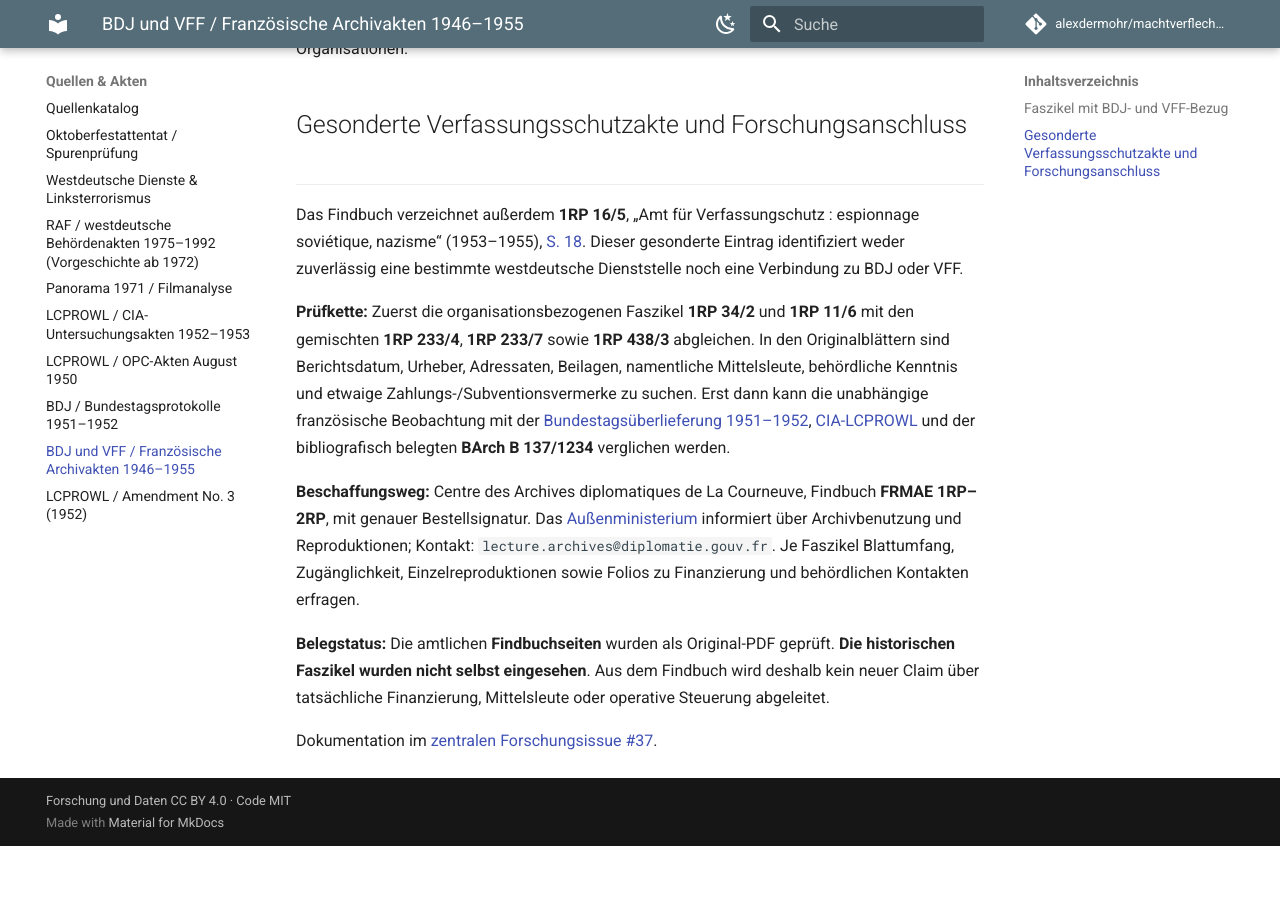
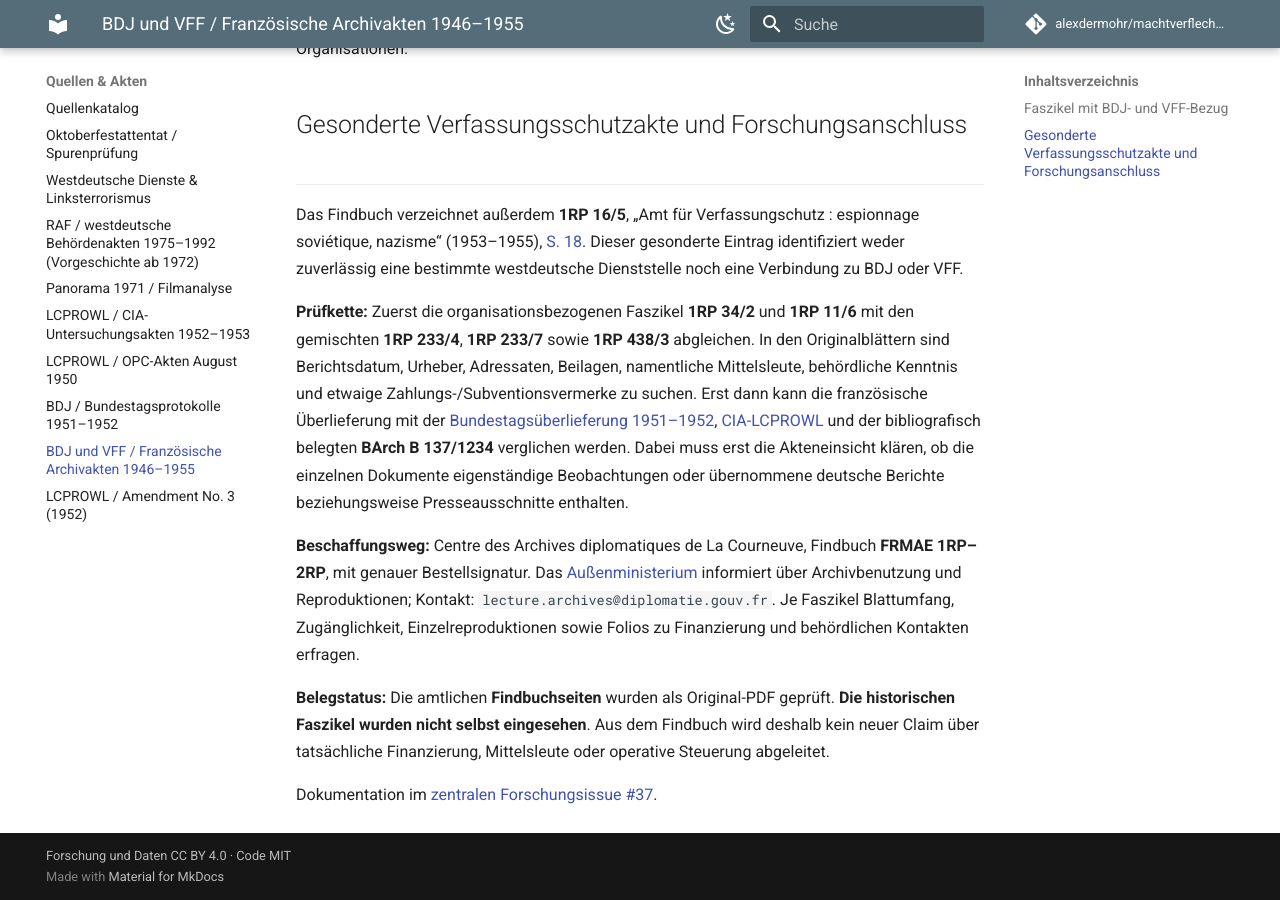
Before and after one commit to alexdermohr/machtverflechtungen, an MkDocs documentation site: the page built from docs/quellen/bdj-vff-franzoesische-archive-1946-1955.md, in a window 1280 px wide and 900 px high, scrolled down 1243 px. Built offline with MkDocs 1.6.1 and Material for MkDocs 9.7.7, drawn with Linux system fonts in a browser that asks for light colours; comment, search, counter and statistics services are not loaded; before the commit the page ends 2089 px from its top, so only the background shows below that.

Commit message:
fix: französische Aktenüberlieferung nicht als unabhängig voraussetzen

```diff
--- a/docs/quellen/bdj-vff-franzoesische-archive-1946-1955.md
+++ b/docs/quellen/bdj-vff-franzoesische-archive-1946-1955.md
@@ -22,7 +22,7 @@ Die Laufzeiten beziehen sich jeweils auf die **gesamte Akteneinheit** und belege
 
 Das Findbuch verzeichnet außerdem **1RP 16/5**, „Amt für Verfassungschutz : espionnage soviétique, nazisme“ (1953–1955), [S. 18](https://archivesdiplomatiques.diplomatie.gouv.fr/media/894739ac-3d8f-4abb-bd77-171965ecbeab.pdf#page=18). Dieser gesonderte Eintrag identifiziert weder zuverlässig eine bestimmte westdeutsche Dienststelle noch eine Verbindung zu BDJ oder VFF.
 
-**Prüfkette:** Zuerst die organisationsbezogenen Faszikel **1RP 34/2** und **1RP 11/6** mit den gemischten **1RP 233/4**, **1RP 233/7** sowie **1RP 438/3** abgleichen. In den Originalblättern sind Berichtsdatum, Urheber, Adressaten, Beilagen, namentliche Mittelsleute, behördliche Kenntnis und etwaige Zahlungs-/Subventionsvermerke zu suchen. Erst dann kann die unabhängige französische Beobachtung mit der [Bundestagsüberlieferung 1951–1952](bdj-gesamtdeutscher-ausschuss-1951-1952.md), [CIA-LCPROWL](lcprowl-1950-opc-planung.md) und der bibliografisch belegten **BArch B 137/1234** verglichen werden.
+**Prüfkette:** Zuerst die organisationsbezogenen Faszikel **1RP 34/2** und **1RP 11/6** mit den gemischten **1RP 233/4**, **1RP 233/7** sowie **1RP 438/3** abgleichen. In den Originalblättern sind Berichtsdatum, Urheber, Adressaten, Beilagen, namentliche Mittelsleute, behördliche Kenntnis und etwaige Zahlungs-/Subventionsvermerke zu suchen. Erst dann kann die französische Überlieferung mit der [Bundestagsüberlieferung 1951–1952](bdj-gesamtdeutscher-ausschuss-1951-1952.md), [CIA-LCPROWL](lcprowl-1950-opc-planung.md) und der bibliografisch belegten **BArch B 137/1234** verglichen werden. Dabei muss erst die Akteneinsicht klären, ob die einzelnen Dokumente eigenständige Beobachtungen oder übernommene deutsche Berichte beziehungsweise Presseausschnitte enthalten.
 
 **Beschaffungsweg:** Centre des Archives diplomatiques de La Courneuve, Findbuch **FRMAE 1RP–2RP**, mit genauer Bestellsignatur. Das [Außenministerium](https://www.diplomatie.gouv.fr/fr/archives-bibliotheque/venir-aux-archives) informiert über Archivbenutzung und Reproduktionen; Kontakt: `lecture.archives@diplomatie.gouv.fr`. Je Faszikel Blattumfang, Zugänglichkeit, Einzelreproduktionen sowie Folios zu Finanzierung und behördlichen Kontakten erfragen.
 
```
Also changed, not shown: 1 other file.
